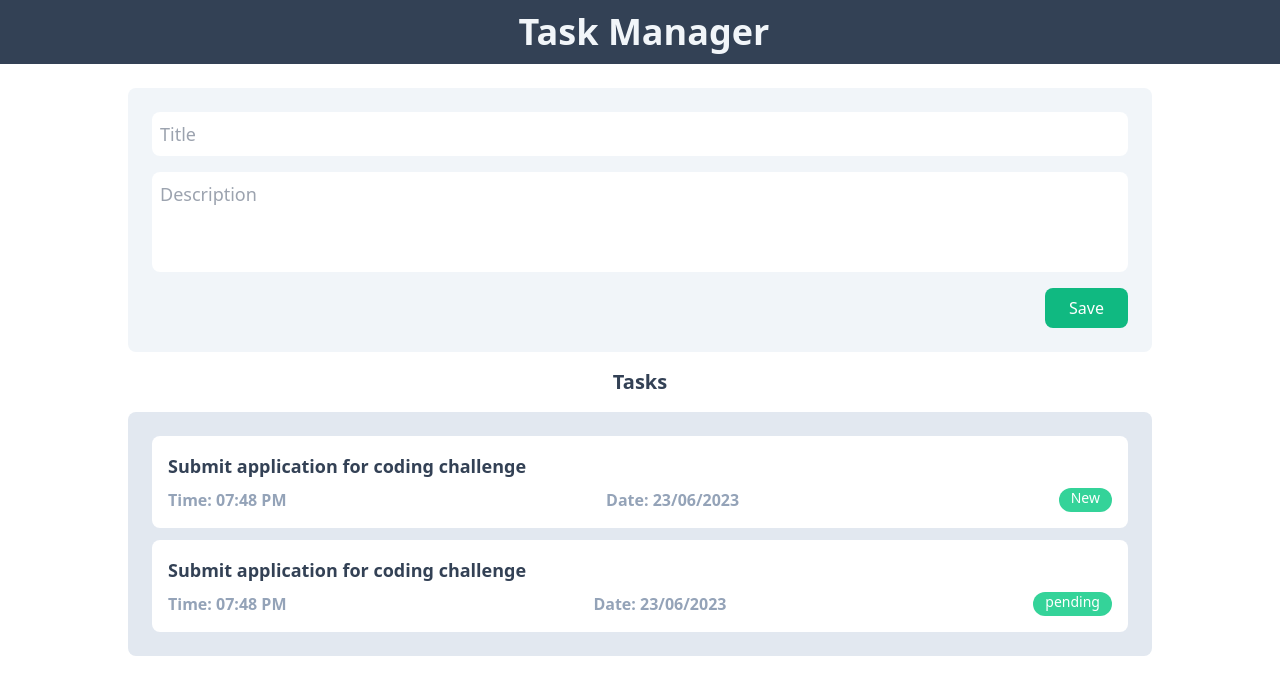
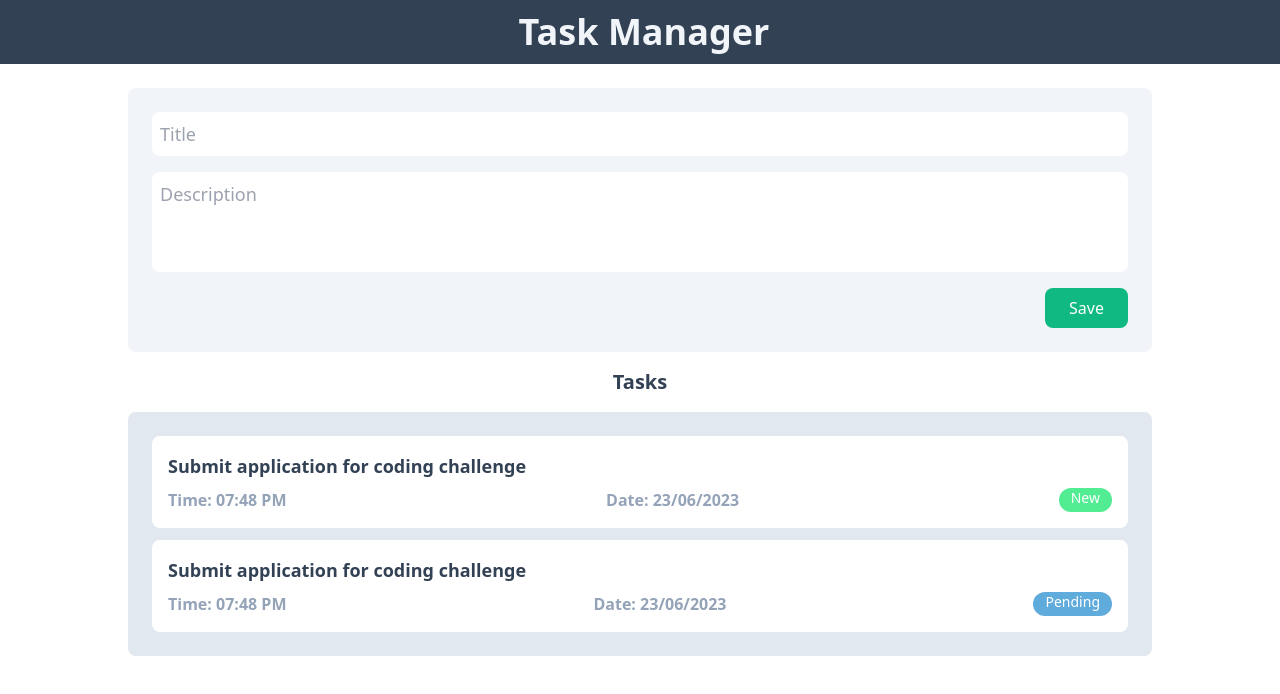
Before and after one commit to mubasshir29/todo_manager, a Next.js app: page / in a window 1280 px wide. Shown: the top 694 px of the page. Built offline with nearby package versions, Linux system fonts and the light colour scheme.

Commit message:
added status color logic in home task card

```diff
--- a/components/AddTask.jsx
+++ b/components/AddTask.jsx
@@ -1,6 +1,12 @@
-import React from 'react'
+import React, { useState } from 'react'
 
 function AddTask() {
+    const [taskContent, setTaskContent] = useState({
+            title:"",
+            description:"",
+            date:"",
+            time:""
+    })
   return (
     <div className='w-full mt-6'>
         <div className='w-full mx-auto bg-slate-100 p-6 flex flex-col gap-4 rounded-lg'>
--- a/components/HomeTaskCard.jsx
+++ b/components/HomeTaskCard.jsx
@@ -7,7 +7,7 @@ function HomeTaskCard({task}) {
         <div className='flex w-full justify-between text-slate-400 font-bold'>
             <p>Time: {task.time}</p>
             <p>Date: {task.date}</p>
-            <span className='bg-emerald-400 font-normal text-white text-sm px-3 py-0 rounded-full'>{task.status}</span>
+            <span className='font-normal text-white text-sm px-3 py-0 rounded-full' style={{backgroundColor:`${task.statusColor}`}}>{task.status}</span>
         </div>
     </div>
   )
--- a/data/taskList.json
+++ b/data/taskList.json
@@ -6,7 +6,7 @@
         "date":"23/06/2023",
         "time":"07:48 PM",
         "status":"New",
-        "statusColor":"emerald-400"
+        "statusColor":"#52EC93"
     },
     {
         "id":"2",
@@ -14,7 +14,7 @@
         "description":"Submit application for coding challenge",
         "date":"23/06/2023",
         "time":"07:48 PM",
-        "status":"pending",
-        "statusColor":"blue-400"
+        "status":"Pending",
+        "statusColor":"#5FABDC"
     }
 ]
```
